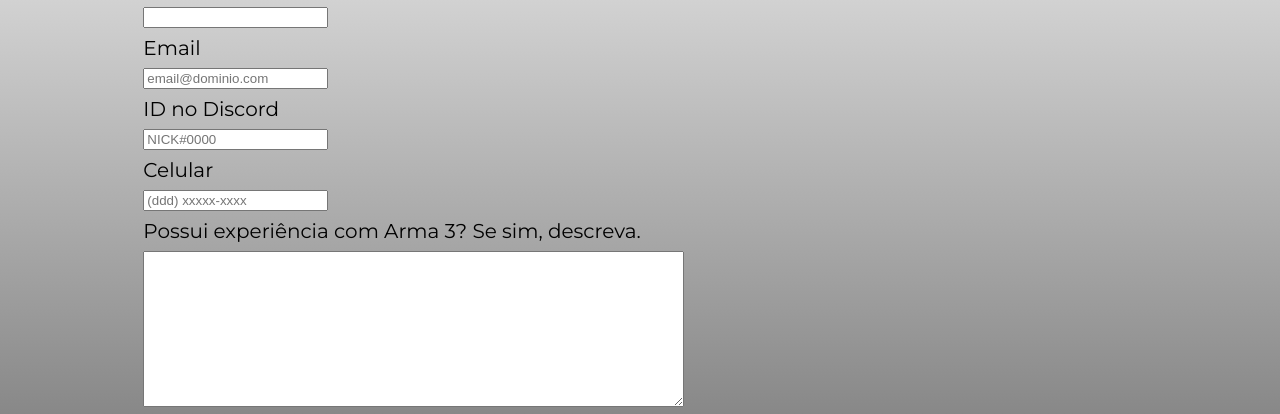
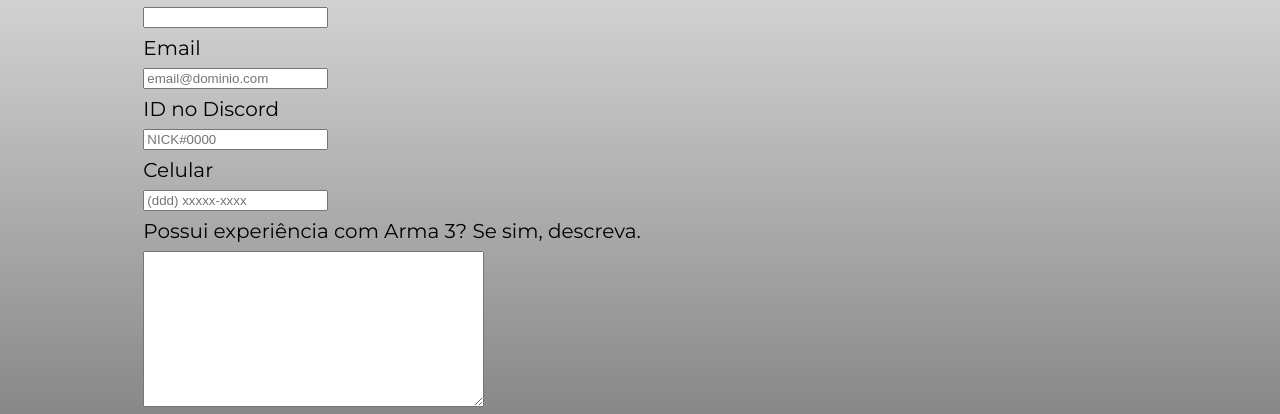
Before and after one commit to beto1987/fenrir, a plain HTML site: page inscricao.html in a window 1280 px wide. Shown: the part 343-757 px from the top of the page. Drawn offline with Linux system fonts and the light colour scheme.

Commit message:
Update inscricao.html

```diff
--- a/inscricao.html
+++ b/inscricao.html
@@ -45,7 +45,7 @@
                 <input type="tel" id="telefone" class="imput-padrao" required placeholder="(ddd) xxxxx-xxxx">
 
                 <label for="mensagem">Possui experiência com Arma 3? Se sim, descreva.</label>
-                <textarea cols="65" rows="10" id="mensagem" class="imput-padrao" required></textarea>
+                <textarea cols="40" rows="10" id="mensagem" class="imput-padrao" required></textarea>
 
                 <fieldset class="opcao-horario">
                     <legend>Qual horário prefere fazer a entrevista?</legend>
```
